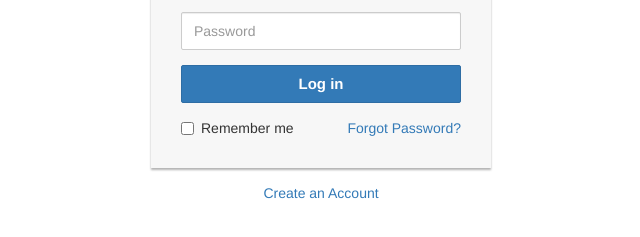
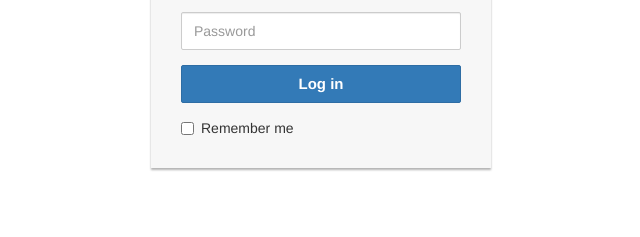
Before and after one commit to dugulll/sistem-kehadiran-online-coolboy_pbkk, a website: page test.html in a window 1280 px wide. Shown: the part 169-406 px from the top of the page, without its empty margins (319-959 px from the left). Drawn offline with nearby package versions, Linux system fonts and the light colour scheme.

Commit message:
Add files via upload

```diff
--- a/test.html
+++ b/test.html
@@ -4,7 +4,7 @@
 <meta charset="utf-8">
 <meta http-equiv="X-UA-Compatible" content="IE=edge">
 <meta name="viewport" content="width=device-width, initial-scale=1">
-<title>Bootstrap Simple Login Form</title>
+<title>login</title>
 <link rel="stylesheet" href="https://maxcdn.bootstrapcdn.com/bootstrap/3.3.7/css/bootstrap.min.css">
 <script src="https://ajax.googleapis.com/ajax/libs/jquery/1.12.4/jquery.min.js"></script>
 <script src="https://maxcdn.bootstrapcdn.com/bootstrap/3.3.7/js/bootstrap.min.js"></script>
@@ -47,10 +47,10 @@
         </div>
         <div class="clearfix">
             <label class="pull-left checkbox-inline"><input type="checkbox"> Remember me</label>
-            <a href="#" class="pull-right">Forgot Password?</a>
+            <!-- <a href="#" class="pull-right">Forgot Password?</a> -->
         </div>
     </form>
-    <p class="text-center"><a href="#">Create an Account</a></p>
+    <!-- <p class="text-center"><a href="#">Create an Account</a></p> -->
 </div>
 </body>
 </html>
```
